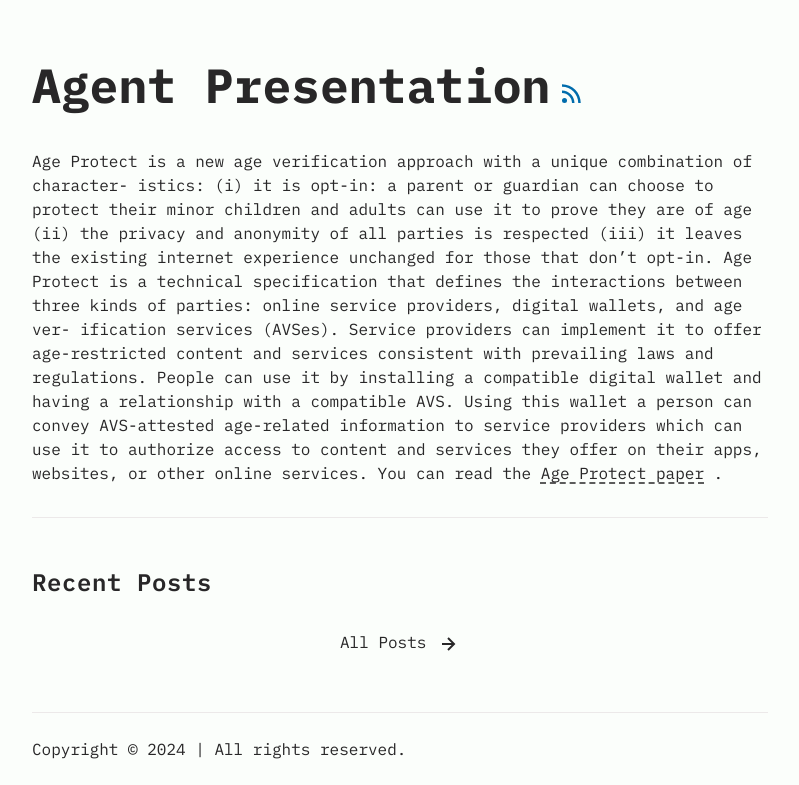
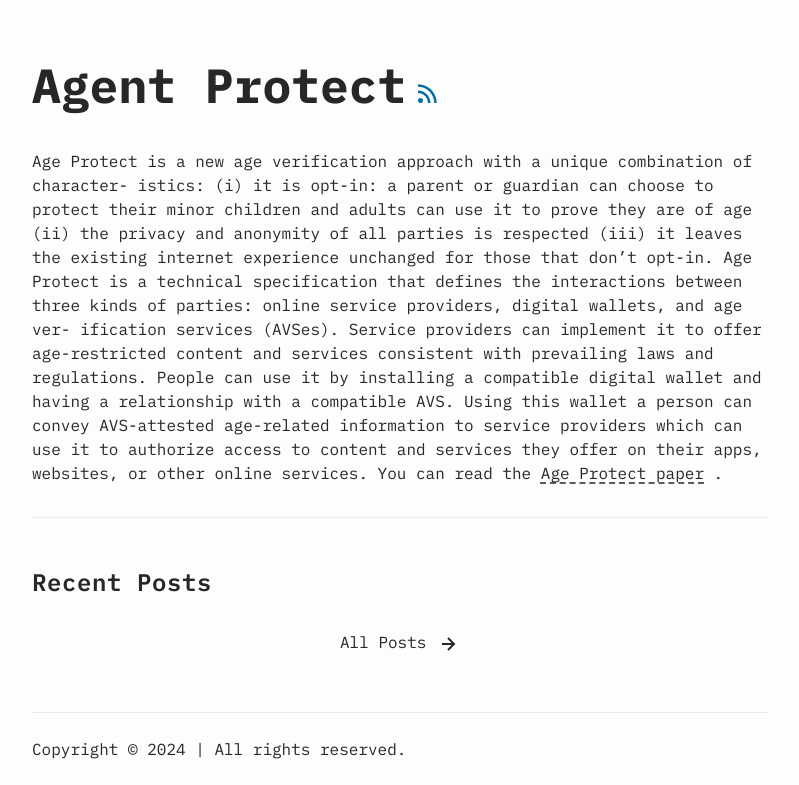
Before and after one commit to MeeFoundation/ageprotect-landing, an Astro site: page / in a window 1280 px wide. Shown: the part 140-925 px from the top of the page, without its empty margins (240-1039 px from the left). Built offline with nearby package versions, Linux system fonts and the light colour scheme; Astro itself is replaced by a stand-in of ours.

Commit message:
changed title

```diff
--- a/src/pages/index.astro
+++ b/src/pages/index.astro
@@ -23,7 +23,7 @@ const socialCount = SOCIALS.filter(social => social.active).length;
   <Header />
   <main id="main-content">
     <section id="hero">
-      <h1>Agent Presentation</h1>
+      <h1>Agent Protect</h1>
       <a
         target="_blank"
         href="/rss.xml"
```
